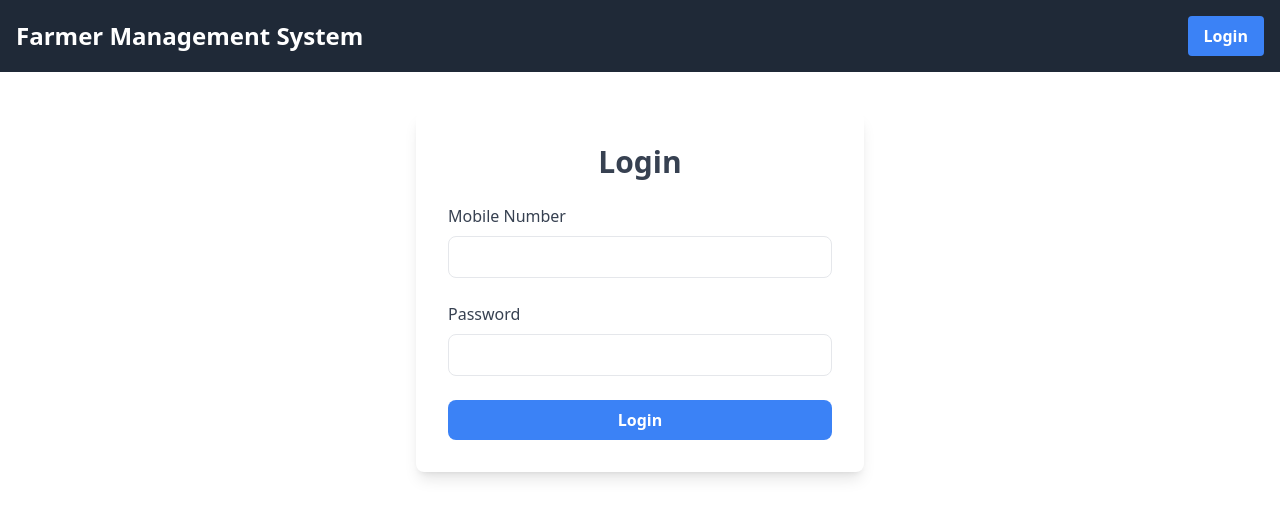
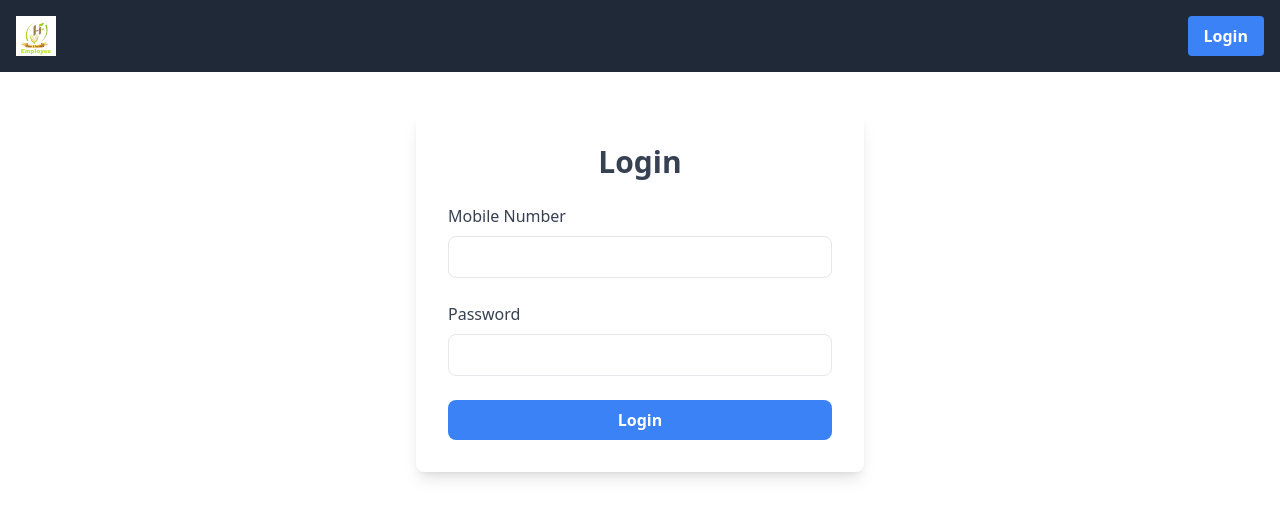
Before and after one commit to Santu-Hansariafood/hans-emp, a React (Create React App) app: page / in a window 1280 px wide. Shown: the top 518 px of the page. Built offline with nearby package versions, Linux system fonts and the light colour scheme.

Commit message:
added the logo on to the navbar

```diff
--- a/src/components/common/Header/Header.jsx
+++ b/src/components/common/Header/Header.jsx
@@ -1,5 +1,6 @@
 import React from "react";
 import { useNavigate } from "react-router-dom";
+import Logo from "../../../Image/Logo/logo.png";
 
 const Header = ({ isLoggedIn, userDetails, onLogout }) => {
   const navigate = useNavigate();
@@ -11,7 +12,7 @@ const Header = ({ isLoggedIn, userDetails, onLogout }) => {
 
   return (
     <header className="bg-gray-800 text-white p-4 flex justify-between items-center">
-      <h1 className="text-2xl font-bold">Farmer Management System</h1>
+      <img src={Logo} alt="Hansaria food logo" className="h-10 w-10" />
       {isLoggedIn ? (
         <div className="flex items-center space-x-4">
           <p>Welcome, {userDetails?.firstname}</p>
```
Also changed, not shown: src/Image/Logo/logo.png (added).
